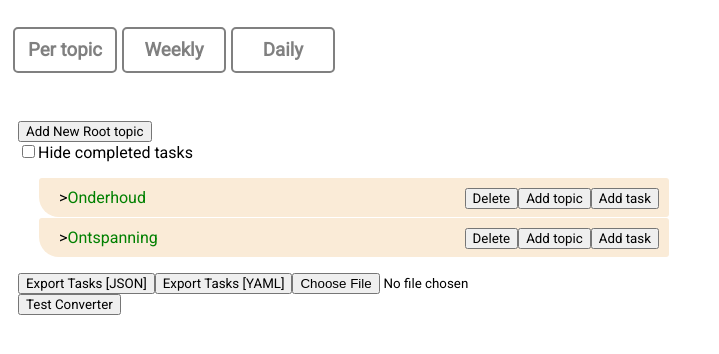
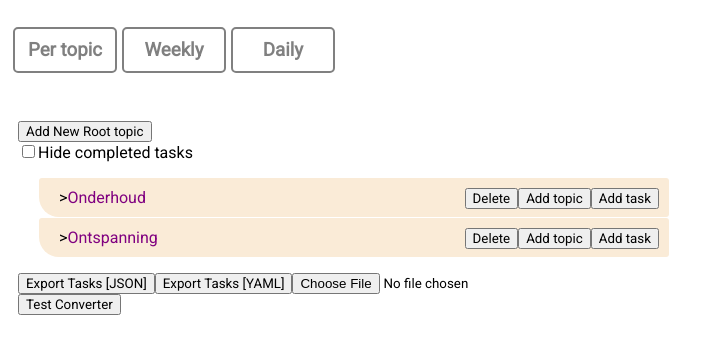
Before and after one commit to ElmoreV/TaskPlanner_javareact, a React (Create React App) app: page / in a window 1280 px wide. Shown: the top 354 px of the page, without its empty margins (0-719 px from the left). Built offline with nearby package versions, Linux system fonts and the light colour scheme.

Commit message:
Added ability to drag Topics

```diff
--- a/src/Task.js
+++ b/src/Task.js
@@ -23,6 +23,7 @@ const Task = (props) => {
 
     const handleDragStart = (e) => {
         setIsDragging(true)
+        e.dataTransfer.setData('Type', "Task")
         e.dataTransfer.setData('Text', taskKey)
         e.dataTransfer.setData('Text2', currentTopic) //also name
         setColor('blue')
@@ -37,10 +38,15 @@ const Task = (props) => {
         e.target.setAttribute('draggedOver', false)
         console.info('drop')
         setColor('yellow')
-        var key = e.dataTransfer.getData("Text")
-        var oldTopic = e.dataTransfer.getData("Text2")
-        if (changeTopic) {
-            changeTopic(key, oldTopic, currentTopic)
+        var type = e.dataTransfer.getData("Type")
+        if (type == "Task") {
+            var key = e.dataTransfer.getData("Text")
+            var oldTopic = e.dataTransfer.getData("Text2")
+            if (changeTopic) {
+                changeTopic(key, oldTopic, currentTopic)
+            }
+        } else {
+            console.info("On a task, you can only drop another task (not a topic)")
         }
     }
     const handleDragOver = (e) => {
--- a/src/TaskList.js
+++ b/src/TaskList.js
@@ -13,7 +13,8 @@ import {
     getFreeTaskKey,
     getFreeTopicKey,
     isTaskInAnyTopic,
-    filter_by_name_r
+    filter_by_name_r,
+    find_supertopic_by_id
 } from './TopicHelper';
 
 
@@ -54,6 +55,38 @@ const TaskList = (props) => {
 
     }
 
+    const getMoveTopic = () => {
+        const moveTopic = (source_id, target_id) => {
+            console.info(`Moving topic ${source_id} to ${target_id}`)
+            // Cannot move a topic into one of its sub(sub)topics
+            let source_topic = find_topic_by_key(topics, source_id)
+            console.info(source_topic)
+            let is_sub_topic = find_topic_by_key(source_topic.subtopics, target_id)
+            if (is_sub_topic) {
+                console.log("Cannot move a topic to its own subtopic")
+                return
+            }
+            // If the target topic is the sources topic direct supertopic, also don't do it
+            // Find the super topic of the source topic
+            const newTopics = [...topics];
+            let source_supertopic = find_supertopic_by_id(newTopics, source_id)
+            if (source_supertopic.id == target_id) {
+                console.log("Will not move a topic to its direct supertopic. It does nothing")
+                return
+
+            }
+            let target_topic = find_topic_by_key(newTopics, target_id)
+            console.info(target_topic)
+            console.info(source_supertopic)
+            // Copy the topic into the new topic
+            target_topic.subtopics.push(source_topic)
+            // Delete the topic out of its current spot
+            source_supertopic.subtopics = source_supertopic.subtopics.filter((t) => t.id != source_topic.id)
+            setTopics(newTopics)
+        }
+        return moveTopic
+    }
+
     const getSetTaskNameFunc = (key) => {
         const setTaskName = (newTaskName) => {
             const newTasks = [...tasks]
@@ -62,7 +95,6 @@ const TaskList = (props) => {
             setTasks(newTasks);
         }
         return setTaskName;
-
     }
 
     const getSetTopicNameFunc = (id) => {
@@ -106,6 +138,7 @@ const TaskList = (props) => {
             let newTopics = [...topics]
             // filter recursively
             newTopics = filter_by_name_r(newTopics, id);
+
 
             // Find any orphan tasks (tasks without a topic)
             // and filter them
@@ -273,6 +306,7 @@ const TaskList = (props) => {
                 addSubTopic={() => (addSubtopic(topic))}
                 deleteTopic={getDeleteTopic(topic.name)}
                 changeTopic={getChangeTaskTopic()}
+                moveTopic={getMoveTopic()}
             />
         </li>
             <ul key={topic.id + '_topics'}>{topic.unfolded && topic.subtopics.map((subtopic) => (
--- a/src/Topic.js
+++ b/src/Topic.js
@@ -2,21 +2,37 @@ import { useState } from 'react';
 import PropTypes from 'prop-types';
 
 const Topic = (props) => {
-    const { title, updateTaskTopics, setTopicName, id, toggleFold, unfolded, addTask, addSubTopic, deleteTopic, changeTopic } = props;
+    const { title, updateTaskTopics, setTopicName, id, toggleFold, unfolded, addTask, addSubTopic, deleteTopic, changeTopic, moveTopic } = props;
 
     const folded_symbol = '>';
     const unfolded_symbol = 'v';
 
     const [isEditing, setIsEditing] = useState(false);
-    const [color, setColor] = useState('green');
+    const [color, setColor] = useState('purple');
 
     const [isDragging, setIsDragging] = useState(false);
     const [isDraggingAllowed, setIsDraggingAllowed] = useState(true);
 
     // Dragging
+    // purple = initial state
+    // blue = being dragged
+    // green = stopped being dragged
     // yellow = dropped onto
     // red = dragged over
     // gray = dragged over but left
+
+    const handleDragStart = (e) => {
+        setIsDragging(true)
+        e.dataTransfer.setData('Type', "Topic")
+        e.dataTransfer.setData("id", id)
+        // e.dataTransfer.setData('Text', taskKey)
+        // e.dataTransfer.setData('Text2', currentTopic) //also name
+        setColor('blue')
+    }
+    const handleDragEnd = () => {
+        setIsDragging(false)
+        setColor('green')
+    }
 
     const handleChange = (e) => {
         // If the value of the topic title is update:
@@ -34,13 +50,23 @@ const Topic = (props) => {
         console.info('drop')
         setColor('yellow')
         console.debug(e.target)
+        var type = e.dataTransfer.getData("Type")
+        if (type == "Task") {
             var key = e.dataTransfer.getData("Text")
             var oldTopic = e.dataTransfer.getData("Text2")
             console.debug(key)
+
             console.debug(oldTopic) // title???
             console.debug(title)
             if (changeTopic) {
                 changeTopic(key, oldTopic, title)
+            }
+        } else if (type == "Topic") {
+            let source_id = Number(e.dataTransfer.getData("id"))
+            console.info(`Dropped topic with id ${source_id} on this topic with id ${id}`)
+            moveTopic(source_id, id)
+        } else {
+            console.info("On a topic, you can only drop another topic or a task (not something else)")
         }
     }
     const handleDragOver = (e) => {
@@ -57,6 +83,7 @@ const Topic = (props) => {
     }
 
     const toggleEdit = () => {
+        setIsDraggingAllowed(false);
         setIsEditing(true);
 
     }
@@ -66,6 +93,7 @@ const Topic = (props) => {
         }
     };
     const handleBlur = () => {
+        setIsDraggingAllowed(true);
         setIsEditing(false);
     }
     const handleAddTaskClick = (e) => {
@@ -86,12 +114,15 @@ const Topic = (props) => {
     /*onClick={()=>(toggleCollapse(id))}*/
     // If isEditing: disallow the onclick
     //
+    const dragHandlers = isDraggingAllowed ? { draggable: true, onDragStart: handleDragStart, onDragEnd: handleDragEnd } : {};
+
     const dropHandlers = isDragging ? {} : { onDrop: handleDrop, onDragOver: handleDragOver, onDragLeave: handleDragLeave };
 
 
     return (<div
         className='topic'
         onClick={handleToggleFold}
+        {...dragHandlers}
         {...dropHandlers}
     >
         {unfolded ? unfolded_symbol : folded_symbol}
--- a/src/TopicHelper.js
+++ b/src/TopicHelper.js
@@ -16,6 +16,30 @@ const find_topic_by_key_r = (topics, topic_key) => {
 const find_topic_by_key = (topics, topic_key) => {
     return find_topic_by_key_r(topics, topic_key);
 }
+const find_supertopic_by_id_r = (topic, subtopic_id) => {
+    console.debug(topic);
+    for (let subtopic of topic.subtopics) {
+        console.debug(subtopic.id);
+        if (subtopic.id === subtopic_id) {
+            console.info('Found subtopic id in a topic');
+            return topic;
+        }
+        let topic_res = topic.subtopics.map((t) => find_supertopic_by_id_r(t, subtopic_id)).filter((s) => (s));
+        console.debug(topic_res)
+        if (topic_res.length > 0) { console.debug('Bubble up'); return topic_res[0]; }
+    }
+    return null;
+}
+const find_supertopic_by_id = (topics, subtopic_id) => {
+    // Assumptions: ids are unique
+    console.debug(topics)
+    console.debug(subtopic_id)
+    let topic_res = topics.map((topic) => find_supertopic_by_id_r(topic, subtopic_id)).filter((s) => s)
+    console.debug(topic_res)
+    if (topic_res) { return topic_res[0] }
+    return null;
+}
+
 const find_topic_by_name_r = (topics, topic_name) => {
     console.debug(topics);
     for (let topic of topics) {
@@ -183,3 +207,4 @@ export { isTaskInAnyTopic };
 export { filter_by_name_r };
 export { getFreeTopicKey };
 export { getTopicTree_by_name }
+export { find_supertopic_by_id }
--- a/todo.yaml
+++ b/todo.yaml
@@ -64,6 +64,7 @@
                 - 'Allow root topics to be created'
                 - 'Add a way to add the task to the current Weekly View'
                 - 'Create a way to remove task from weekly View'
+                - 'Make Topics draggeable to the Root Topic list'
     - 'Weekly Tasks View':
         - 'List all the tasks that are planned for this week'
         - 'List the topic(s) +subtopic(s) that the task belongs to'
```
Also changed, not shown: todo.json (+8 -0 lines). Lines whose indentation alone changed are shown as unchanged.
